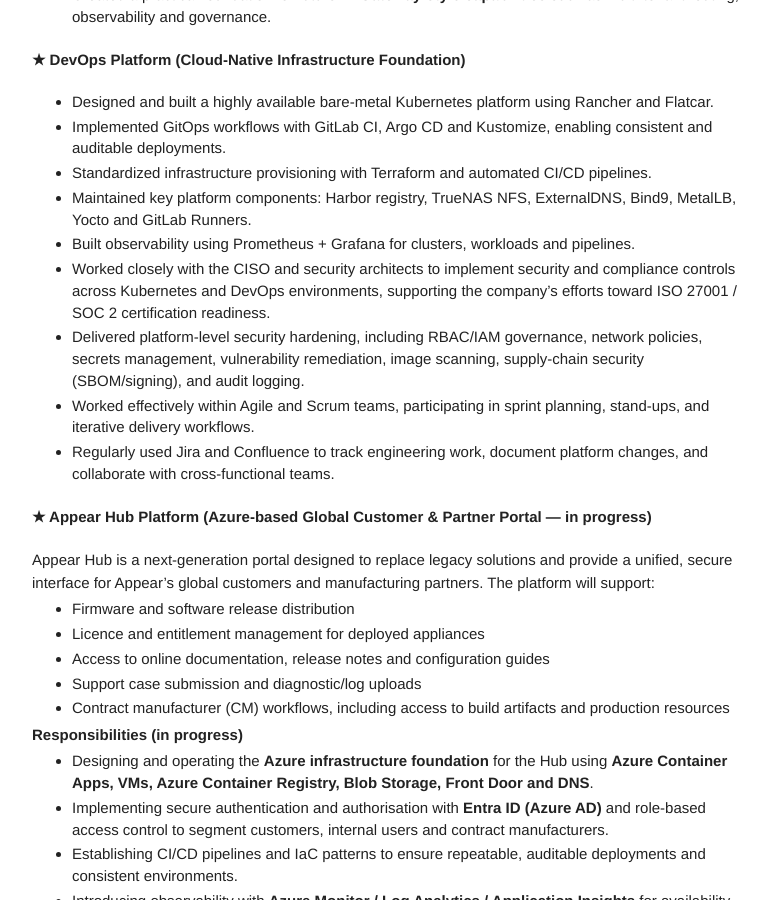
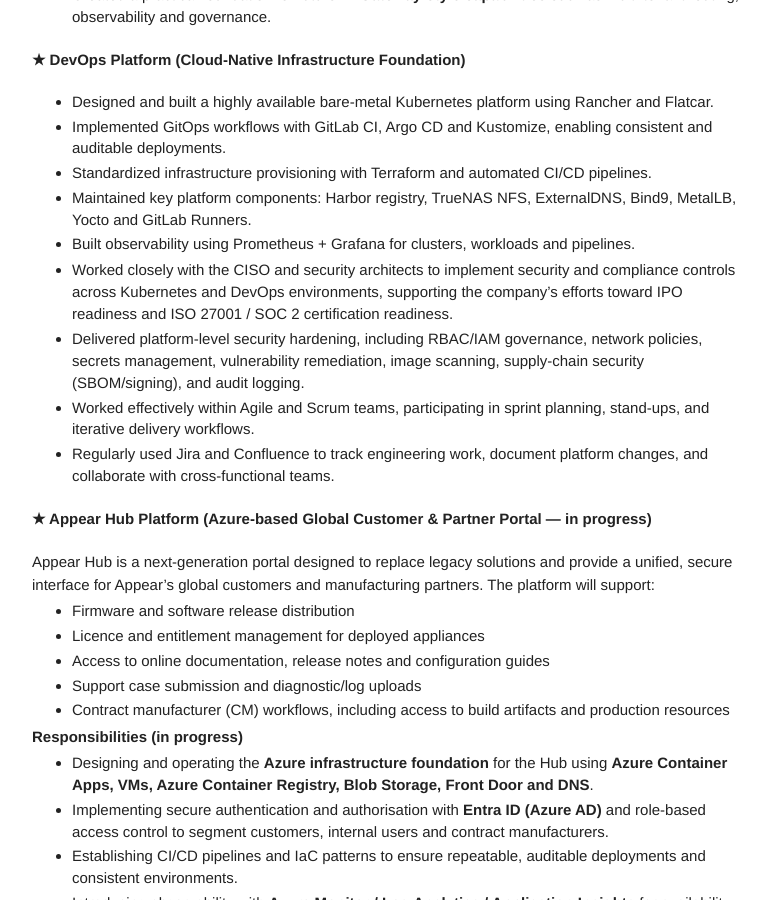
Before and after one commit to gcccheng/wugui, a Jekyll site: the page built from cvenglish.md, in a window 1280 px wide and 900 px high, scrolled down 1459 px. Shown: the whole window, without its empty margins (118-887 px from the left). Built offline with Jekyll 4.4.1, drawn with Linux system fonts in a browser that asks for light colours.

Commit message:
Update cvenglish.md

```diff
--- a/cvenglish.md
+++ b/cvenglish.md
@@ -48,7 +48,9 @@ Designed and delivered an **internal AI/LLM enablement platform** to support eng
 - Standardized infrastructure provisioning with Terraform and automated CI/CD pipelines.
 - Maintained key platform components: Harbor registry, TrueNAS NFS, ExternalDNS, Bind9, MetalLB, Yocto and GitLab Runners.
 - Built observability using Prometheus + Grafana for clusters, workloads and pipelines.
-- Worked closely with the CISO and security architects to implement security and compliance controls across Kubernetes and DevOps environments, supporting the company’s efforts toward ISO 27001 / SOC 2 certification readiness.
+- Worked closely with the CISO and security architects to implement security and compliance controls across Kubernetes and DevOps environments, supporting the company’s efforts toward IPO readiness and ISO 27001 / SOC 2 certification readiness.
+
+
 - Delivered platform-level security hardening, including RBAC/IAM governance, network policies, secrets management, vulnerability remediation, image scanning, supply-chain security (SBOM/signing), and audit logging.
 - Worked effectively within Agile and Scrum teams, participating in sprint planning, stand-ups, and iterative delivery workflows.
 - Regularly used Jira and Confluence to track engineering work, document platform changes, and collaborate with cross-functional teams.
```
